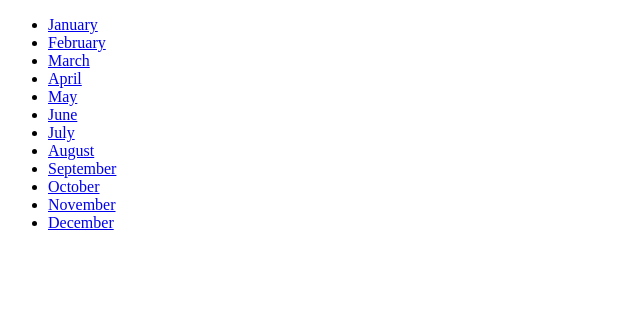
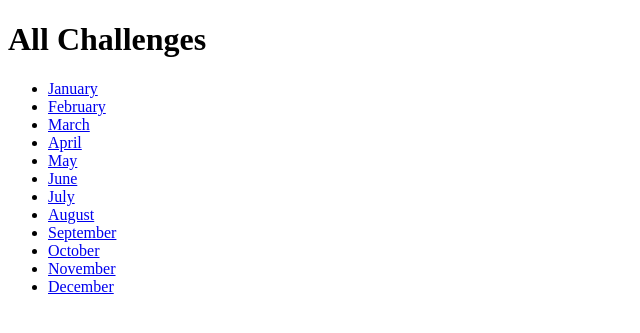
Before and after one commit to surajwate/monthly_challenges, a Django app: page /challenges/ in a window 1280 px wide. Shown: the top 333 px of the page, without its empty margins (0-640 px from the left). Run offline with Django 4.2, Linux system fonts and the light colour scheme.

Commit message:
Template Inheritance
Created a base.html file in templates folder from which the index.html get code inherited.

```diff
--- a/challenges/templates/challenges/index.html
+++ b/challenges/templates/challenges/index.html
@@ -1,15 +1,15 @@
-<!DOCTYPE html>
-<html lang="en">
-<head>
-    <meta charset="UTF-8">
-    <meta name="viewport" content="width=device-width, initial-scale=1.0">
-    <title>All Challenges</title>
-</head>
-<body>
+{% extends 'base.html' %}
+
+{% block page_title %}
+    All Challenges
+{% endblock page_title %}
+
+{% block content %}
+
     <ul>
         {% for month in months %}
             <li><a href="{% url 'month-challenge' month %}">{{ month|title }}</a></li>
         {% endfor %}
     </ul>
-</body>
-</html>
+
+{% endblock content %}
--- a/monthly_challenges/settings.py
+++ b/monthly_challenges/settings.py
@@ -57,6 +57,7 @@ TEMPLATES = [
         'BACKEND': 'django.template.backends.django.DjangoTemplates',
         'DIRS': [
             # BASE_DIR / "challenges" / "templates"
+            BASE_DIR / "templates"
         ],
         'APP_DIRS': True,
         'OPTIONS': {
--- /dev/null
+++ b/templates/base.html
@@ -0,0 +1,14 @@
+<!DOCTYPE html>
+<html lang="en">
+<head>
+    <meta charset="UTF-8">
+    <meta name="viewport" content="width=device-width, initial-scale=1.0">
+    <title>{% block page_title %}My Challenges{% endblock %}</title>
+</head>
+<body>
+    <h1>All Challenges</h1>
+    {% block content %}
+
+    {% endblock %}
+</body>
+</html>
```
